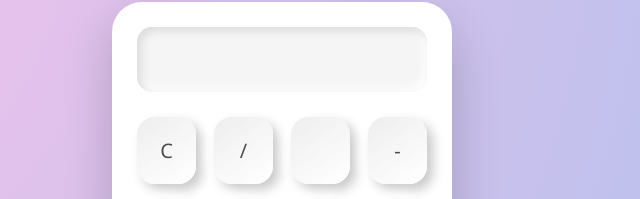
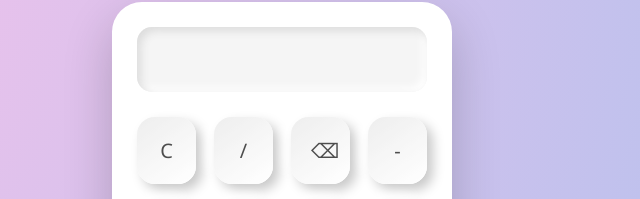
Before and after one commit to Akhileshhissal/Calculater-, a plain HTML site: page index.html in a window 1280 px wide. Shown: the part 125-324 px from the top of the page, 358-998 px from the left. Drawn offline with Linux system fonts and the light colour scheme.

Commit message:
Update index.html

```diff
--- a/index.html
+++ b/index.html
@@ -12,7 +12,7 @@
     <div class="buttons">
       <button onclick="clearDisplay()">C</button>
       <button onclick="appendValue('/')">/</button>
-      <button onclick="backspace('⌫')"></button>
+      <button onclick="backspace()">⌫</button>
       <button onclick="appendValue('-')">-</button>
 
       <button onclick="appendValue('7')">7</button>
```
